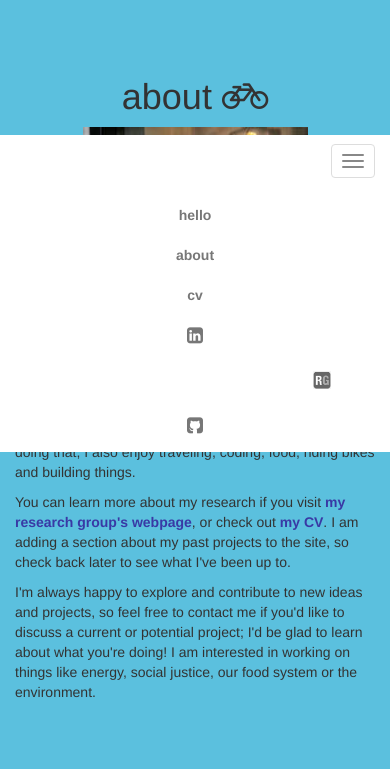
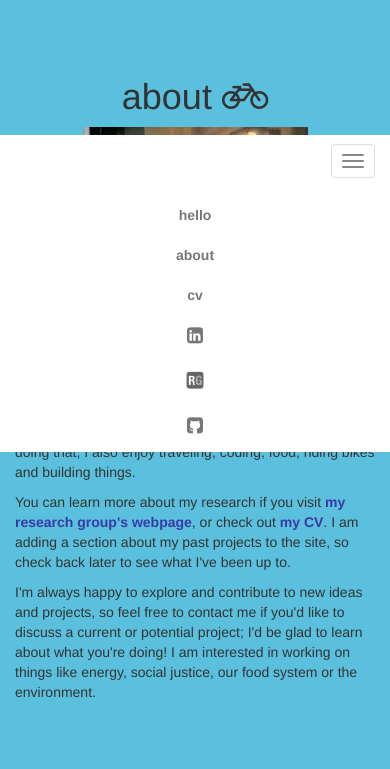
Before and after one commit to willjbowman/wills-website, a PHP site: page / in a window 390 px wide, after a click on "Toggle navigation". Shown: the part 392-1161 px from the top of the page. Run offline with PHP 8.4, Linux system fonts and the light colour scheme.

Commit message:
changed fixed width to percent for media query, okay on my phone

```diff
--- a/public/css/will.css
+++ b/public/css/will.css
@@ -156,7 +156,8 @@ a.cv_link {
 
 @media (max-width: 768px) {
 	.a_rg {
-		width: 644px;
+		width: 100%;
+		/*width: 644px;*/
 	}
 }
 
```
